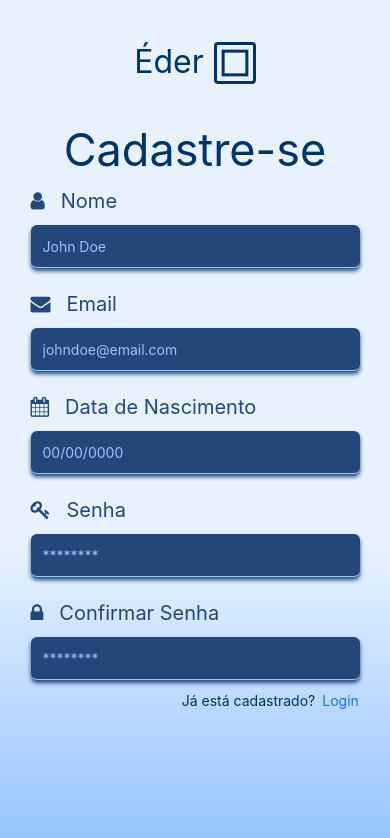
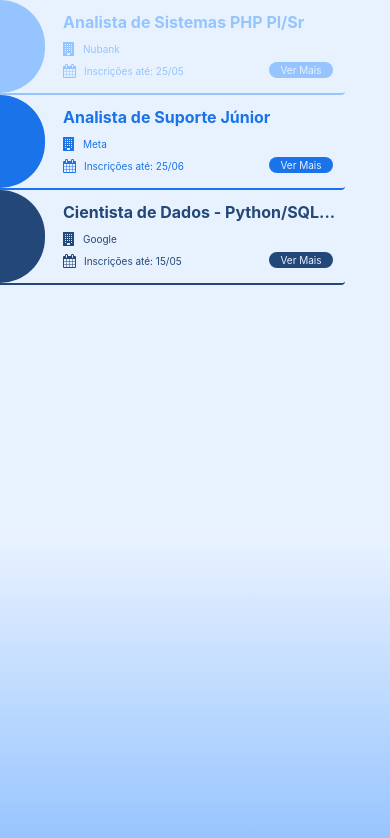
Before and after one commit to patrickfc17/Eder, a React Native app: screen / in a window 390 px wide. Shown: the top 838 px of the page. Built offline with nearby package versions, Linux system fonts and the light colour scheme.

Commit message:
:lipstick: Create Vaga Card and Home Page components

```diff
--- a/App.js
+++ b/App.js
@@ -2,6 +2,7 @@ import { StyleSheet, View } from 'react-native'
 import { CadastreSePage } from './pages/CadastreSePage'
 import { LinearGradient } from 'expo-linear-gradient'
 import config from './styles.config'
+import { Home } from './pages/Home'
 
 const { lighter, light } = config.colors
 const locations = {
@@ -17,7 +18,7 @@ export default function App() {
         colors={[lighter, lighter, light]}
         locations={[locations.start, locations.middle, locations.end]}
         style={styles.container}>
-        <CadastreSePage />
+        <Home />
       </LinearGradient>
     </View>
   )
--- /dev/null
+++ b/components/Vagas/VagaCard.jsx
@@ -0,0 +1,35 @@
+import { StyleSheet, Text, View } from 'react-native'
+import { InformacaoGeral } from '../InformacaoGeral'
+import { stylesVagaCard } from './vaga-card.style'
+
+export const VagaCard = ({ vaga }) => {
+  const { tipo } = vaga
+
+  const styles = StyleSheet.create(stylesVagaCard(tipo))
+
+  return (
+    <View style={styles.container}>
+      <View style={styles.semicircle}></View>
+      <View style={styles.content}>
+        <Text style={styles.titulo}>{vaga.titulo}</Text>
+        <View style={styles.main}>
+          <View style={styles.informacoesGerais}>
+            <InformacaoGeral
+              tipo={tipo}
+              icon="building"
+              message={vaga.empresa}
+            />
+            <InformacaoGeral
+              tipo={tipo}
+              icon="calendar"
+              message={`Inscrições até: ${vaga.inscricoes}`}
+            />
+          </View>
+          <View style={styles.button}>
+            <Text style={styles.verMais}>Ver Mais</Text>
+          </View>
+        </View>
+      </View>
+    </View>
+  )
+}
--- /dev/null
+++ b/components/Vagas/vaga-card.style.js
@@ -0,0 +1,55 @@
+import { tiposVagas } from '../../core/enums/vagas'
+import config from '../../styles.config'
+
+const { lighter } = config.colors
+
+export const stylesVagaCard = tipo => ({
+  container: {
+    width: 345,
+    height: 95,
+    backgroundColor: lighter,
+    borderBottomColor: tiposVagas[tipo],
+    borderBottomWidth: 2,
+    borderTopLeftRadius: 4,
+    borderBottomEndRadius: 4,
+    flexDirection: 'row',
+  },
+  content: {
+    paddingVertical: 12,
+    paddingLeft: 18,
+    gap: 10,
+  },
+  semicircle: {
+    width: 45,
+    height: '100%',
+    borderTopEndRadius: 95,
+    borderBottomEndRadius: 95,
+    backgroundColor: tiposVagas[tipo],
+  },
+  titulo: {
+    fontSize: 16,
+    fontWeight: 'bold',
+    color: tiposVagas[tipo],
+  },
+  main: {
+    flexDirection: 'row',
+    width: 270,
+    justifyContent: 'space-between',
+  },
+  informacoesGerais: {
+    gap: 8,
+  },
+  button: {
+    width: 64,
+    height: 16,
+    backgroundColor: tiposVagas[tipo],
+    alignItems: 'center',
+    justifyContent: 'center',
+    borderRadius: 20,
+    alignSelf: 'flex-end',
+  },
+  verMais: {
+    fontSize: 10,
+    color: lighter,
+  },
+})
--- /dev/null
+++ b/core/enums/vagas.js
@@ -0,0 +1,9 @@
+import config from '../../styles.config'
+
+const { light, blue, dark } = config.colors
+
+export const tiposVagas = {
+  remota: light,
+  hibrida: blue,
+  presencial: dark,
+}
--- /dev/null
+++ b/pages/Home.jsx
@@ -0,0 +1,33 @@
+import { View } from 'react-native'
+import { VagaCard } from '../components/Vagas/VagaCard'
+
+const vagas = [
+  {
+    titulo: 'Analista de Sistemas PHP Pl/Sr',
+    tipo: 'remota',
+    empresa: 'Nubank',
+    inscricoes: '25/05',
+  },
+  {
+    titulo: 'Analista de Suporte Júnior',
+    tipo: 'hibrida',
+    empresa: 'Meta',
+    inscricoes: '25/06',
+  },
+  {
+    titulo: 'Cientista de Dados - Python/SQL...',
+    tipo: 'presencial',
+    empresa: 'Google',
+    inscricoes: '15/05',
+  },
+]
+
+export const Home = () => {
+  return (
+    <View>
+      {vagas.map((vaga, index) => (
+        <VagaCard key={index} vaga={vaga} tipo={vaga.tipo} />
+      ))}
+    </View>
+  )
+}
```
